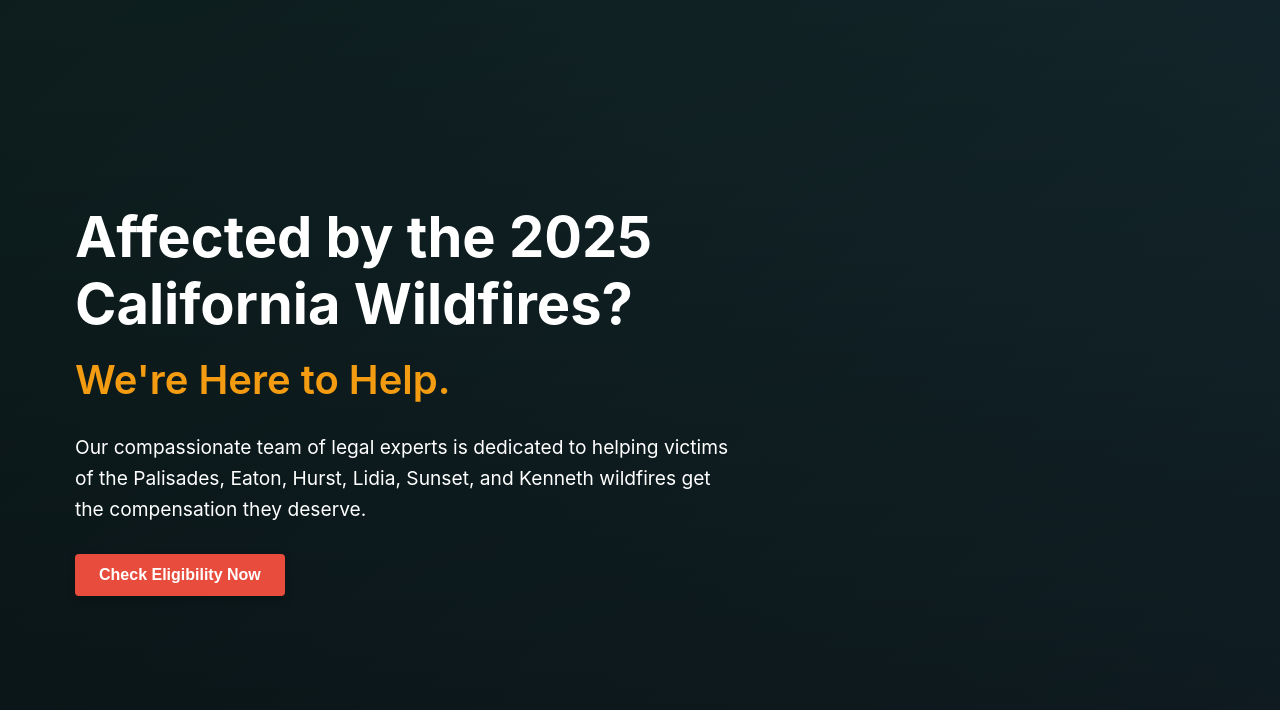
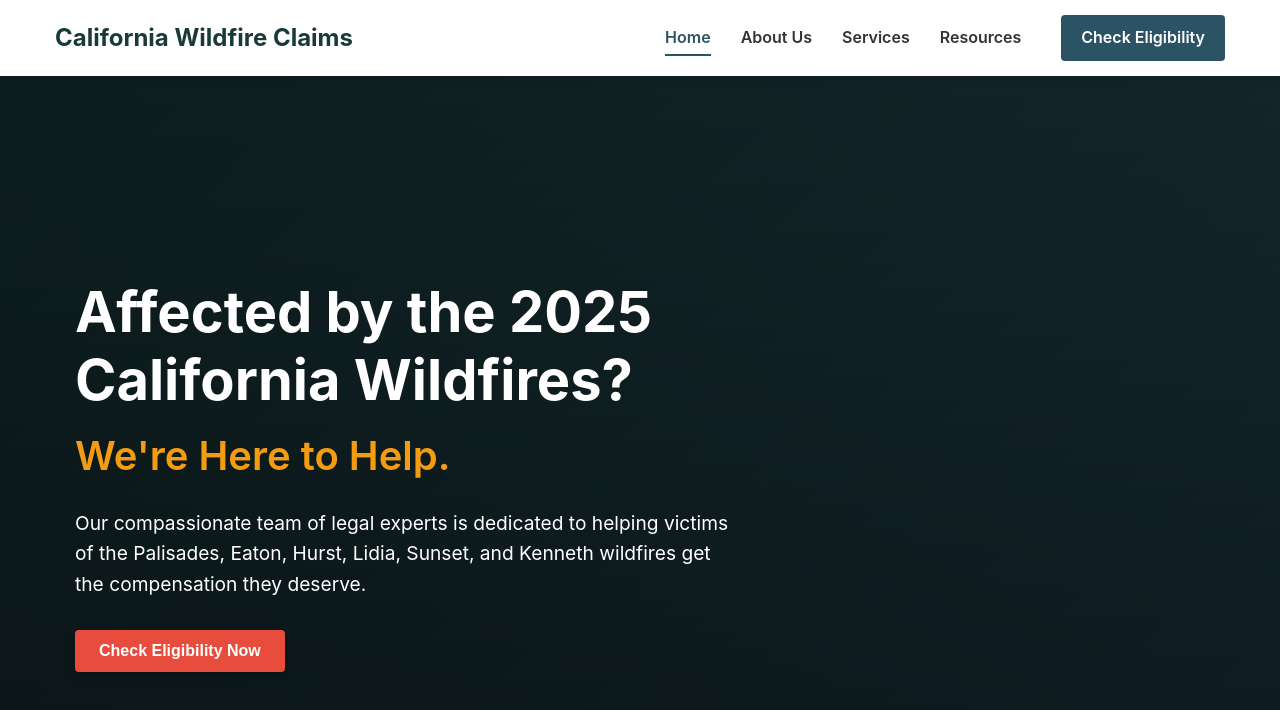
Before and after one commit to contentkingpins/cali-fires, a React (Create React App) app: page / in a window 1280 px wide. Shown: the top 710 px of the page. Built offline with nearby package versions, Linux system fonts and the light colour scheme.

Commit message:
Add Navigation component to enable page navigation

```diff
--- a/src/App.js
+++ b/src/App.js
@@ -4,11 +4,13 @@ import LandingPage from './pages/LandingPage';
 import AboutPage from './pages/AboutPage';
 import ServicesPage from './pages/ServicesPage';
 import ResourcesPage from './pages/ResourcesPage';
+import Navigation from './components/Navigation';
 import './App.css';
 
 function App() {
   return (
     <Router>
+      <Navigation />
       <Routes>
         <Route path="/" element={<LandingPage />} />
         <Route path="/about" element={<AboutPage />} />
--- /dev/null
+++ b/src/components/Navigation.js
@@ -0,0 +1,38 @@
+import React from 'react';
+import { Link, useLocation } from 'react-router-dom';
+import '../styles/Navigation.css';
+
+const Navigation = () => {
+  const location = useLocation();
+
+  return (
+    <nav className="main-navigation">
+      <div className="container">
+        <div className="nav-container">
+          <div className="logo">
+            <Link to="/">California Wildfire Claims</Link>
+          </div>
+          <ul className="nav-links">
+            <li className={location.pathname === '/' ? 'active' : ''}>
+              <Link to="/">Home</Link>
+            </li>
+            <li className={location.pathname === '/about' ? 'active' : ''}>
+              <Link to="/about">About Us</Link>
+            </li>
+            <li className={location.pathname === '/services' ? 'active' : ''}>
+              <Link to="/services">Services</Link>
+            </li>
+            <li className={location.pathname === '/resources' ? 'active' : ''}>
+              <Link to="/resources">Resources</Link>
+            </li>
+            <li className="cta-button">
+              <Link to="/#eligibility-form" className="btn btn-primary">Check Eligibility</Link>
+            </li>
+          </ul>
+        </div>
+      </div>
+    </nav>
+  );
+};
+
+export default Navigation;
--- /dev/null
+++ b/src/styles/Navigation.css
@@ -0,0 +1,110 @@
+.main-navigation {
+  background-color: #fff;
+  box-shadow: 0 2px 10px rgba(0, 0, 0, 0.1);
+  position: sticky;
+  top: 0;
+  z-index: 1000;
+  padding: 15px 0;
+}
+
+.nav-container {
+  display: flex;
+  justify-content: space-between;
+  align-items: center;
+}
+
+.logo {
+  font-size: 1.5rem;
+  font-weight: 700;
+}
+
+.logo a {
+  color: #1a3a3a;
+  text-decoration: none;
+  transition: color 0.3s ease;
+}
+
+.logo a:hover {
+  color: #2c5364;
+}
+
+.nav-links {
+  display: flex;
+  list-style: none;
+  margin: 0;
+  padding: 0;
+  align-items: center;
+}
+
+.nav-links li {
+  margin-left: 30px;
+  position: relative;
+}
+
+.nav-links li a {
+  color: #333;
+  text-decoration: none;
+  font-weight: 600;
+  transition: color 0.3s ease;
+  padding: 5px 0;
+}
+
+.nav-links li a:hover {
+  color: #2c5364;
+}
+
+.nav-links li.active a {
+  color: #2c5364;
+}
+
+.nav-links li.active::after {
+  content: '';
+  position: absolute;
+  bottom: -5px;
+  left: 0;
+  width: 100%;
+  height: 2px;
+  background-color: #2c5364;
+}
+
+.nav-links li.cta-button {
+  margin-left: 40px;
+}
+
+.nav-links li.cta-button a {
+  background-color: #2c5364;
+  color: white;
+  padding: 10px 20px;
+  border-radius: 4px;
+  transition: all 0.3s ease;
+}
+
+.nav-links li.cta-button a:hover {
+  background-color: #1a3a3a;
+  transform: translateY(-2px);
+}
+
+@media (max-width: 768px) {
+  .nav-container {
+    flex-direction: column;
+  }
+
+  .logo {
+    margin-bottom: 15px;
+  }
+
+  .nav-links {
+    flex-wrap: wrap;
+    justify-content: center;
+  }
+
+  .nav-links li {
+    margin: 5px 10px;
+  }
+
+  .nav-links li.cta-button {
+    margin: 10px 0 0 0;
+    width: 100%;
+    text-align: center;
+  }
+}
```
